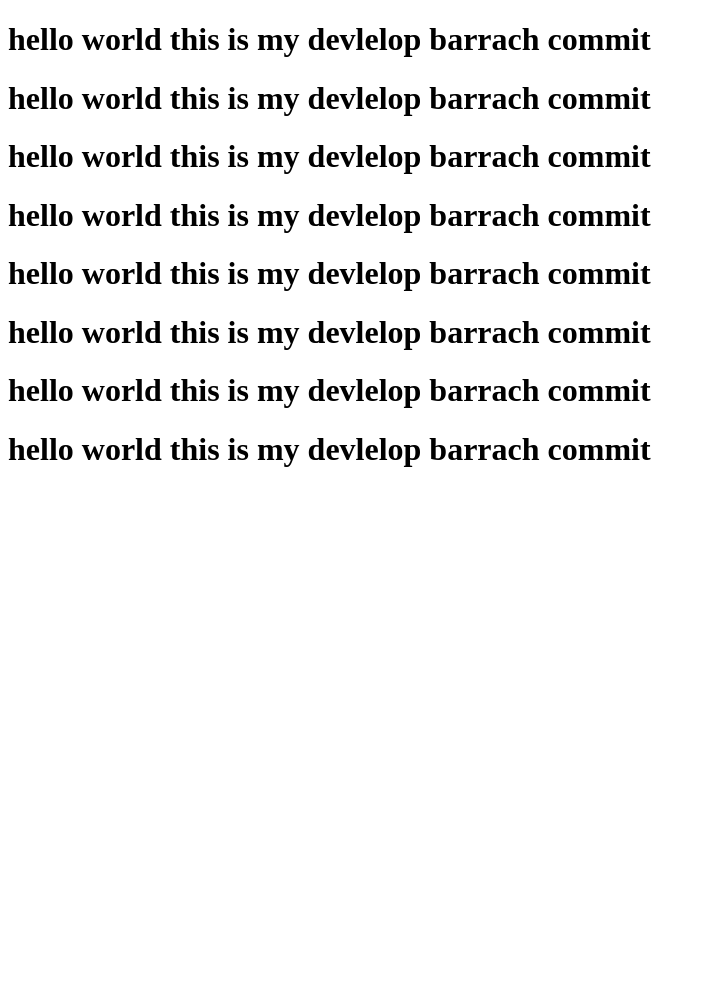
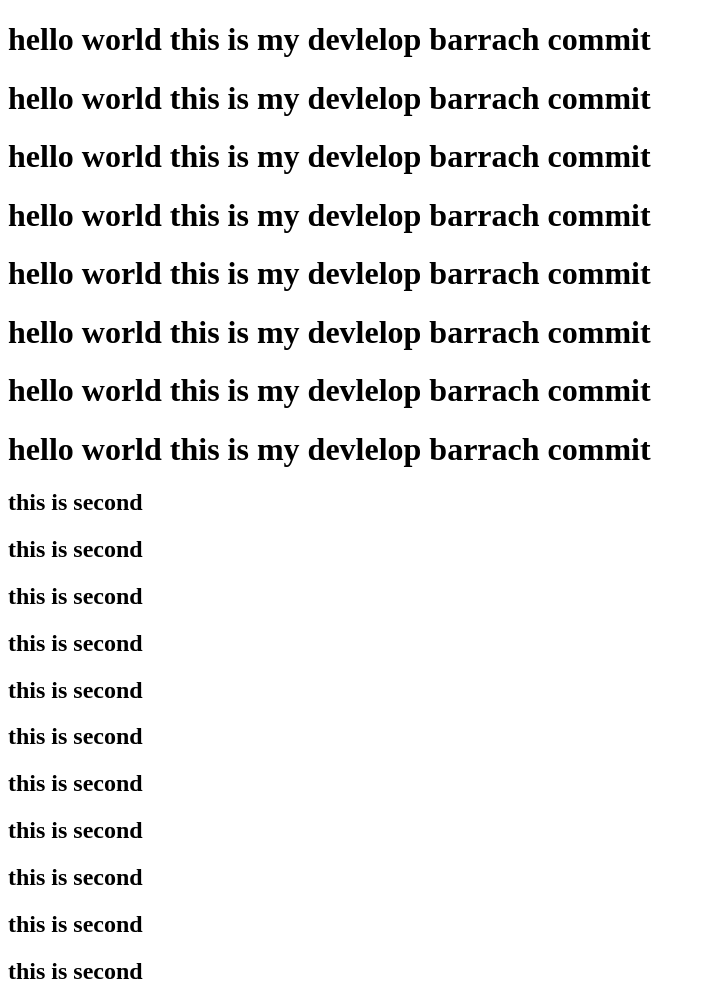
Before and after one commit to codewithjoshuakj/test-repo, a plain HTML site: page index.html in a window 1280 px wide. Shown: the whole page, without its empty margins (0-706 px from the left). Before the commit the page ends 800 px from the top, so only its background shows below. Drawn offline with Linux system fonts and the light colour scheme.

Commit message:
seconde commit in develop

```diff
--- a/index.html
+++ b/index.html
@@ -15,5 +15,20 @@
     <h1>hello world this is my devlelop barrach commit</h1>
     <h1>hello world this is my devlelop barrach commit</h1>
 
+
+
+
+  <h2>this is second</h2>
+  <h2>this is second</h2>
+  <h2>this is second</h2>
+  <h2>this is second</h2>
+  <h2>this is second</h2>
+  <h2>this is second</h2>
+  <h2>this is second</h2>
+  <h2>this is second</h2>
+  <h2>this is second</h2>
+  <h2>this is second</h2>
+  <h2>this is second</h2>
+
 </body>
 </html>
```
